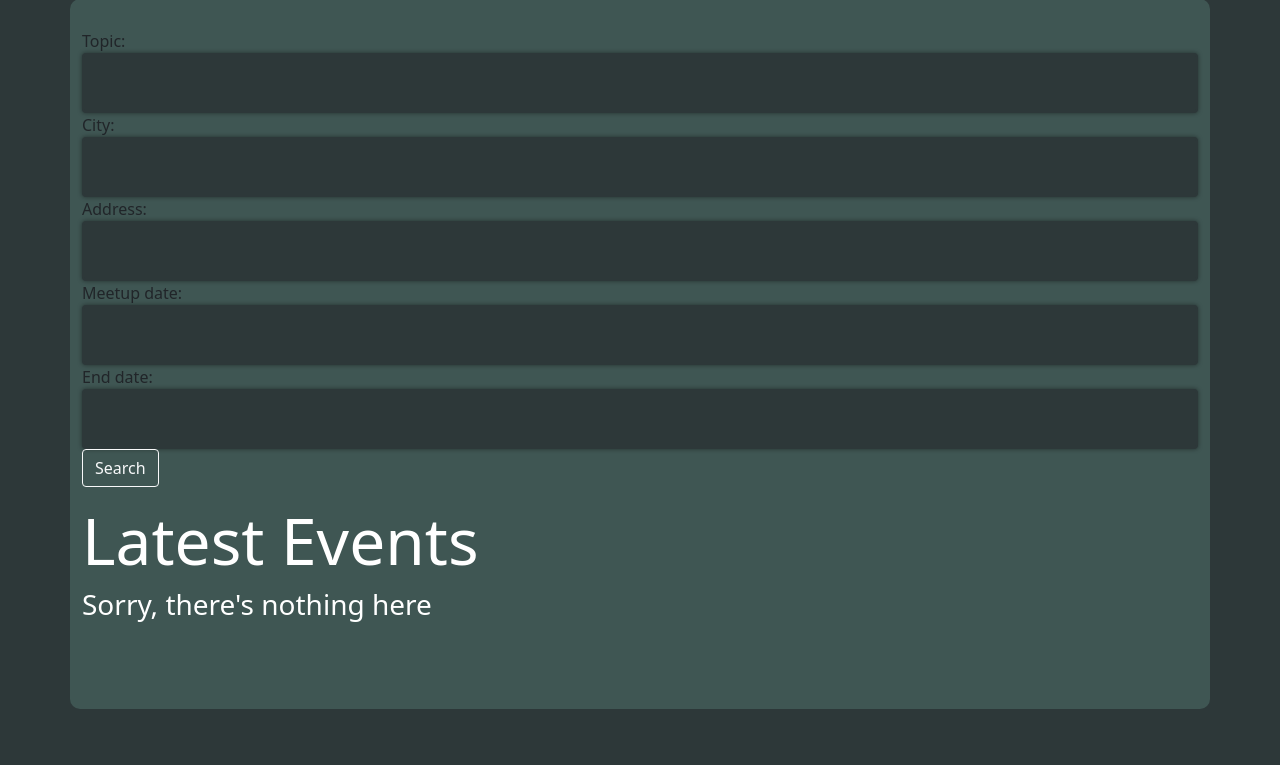
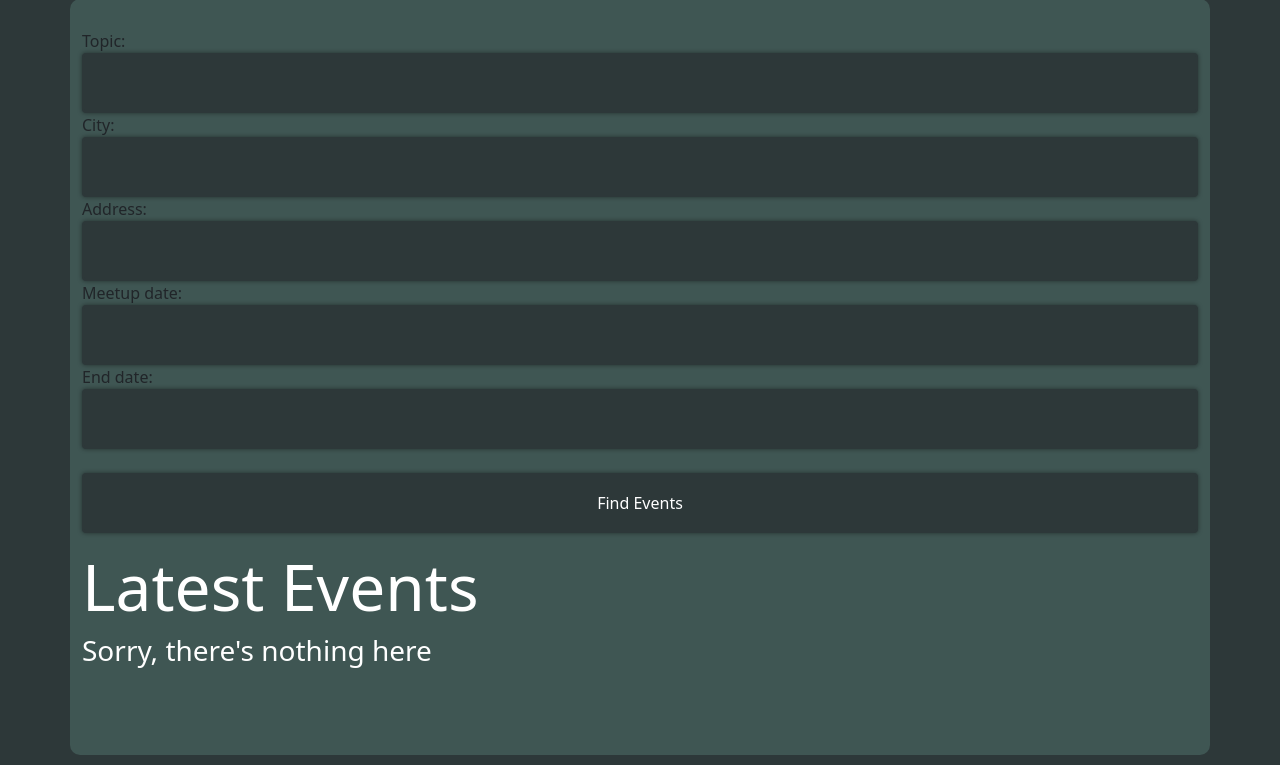
Before and after one commit to austindflatt/Tech_Meetup_Capstone, a Django app: page / in a window 1280 px wide. Shown: the part 93-858 px from the top of the page. Before the commit the page ends 802 px from the top, so only its background shows below. Run offline with Django 3.2, Linux system fonts and the light colour scheme; data that the repository does not hold is empty; some libraries are stand-ins or nearby versions.

Commit message:
small fix to search filter fon home page

```diff
--- a/meetupapp/templates/base/home.html
+++ b/meetupapp/templates/base/home.html
@@ -28,7 +28,8 @@ var marker = new mapboxgl.Marker()
 
 <form method="get">
     {{homeFilter.form}}
-    <button class="btn btn-outline-light" type="submit">Search</button>
+    <br/><br/>
+    <input type="submit" value="Find Events">
 </form>
 
 <h1 class="display-3" style="color: #FFF; ">Latest Events</h1>
```
